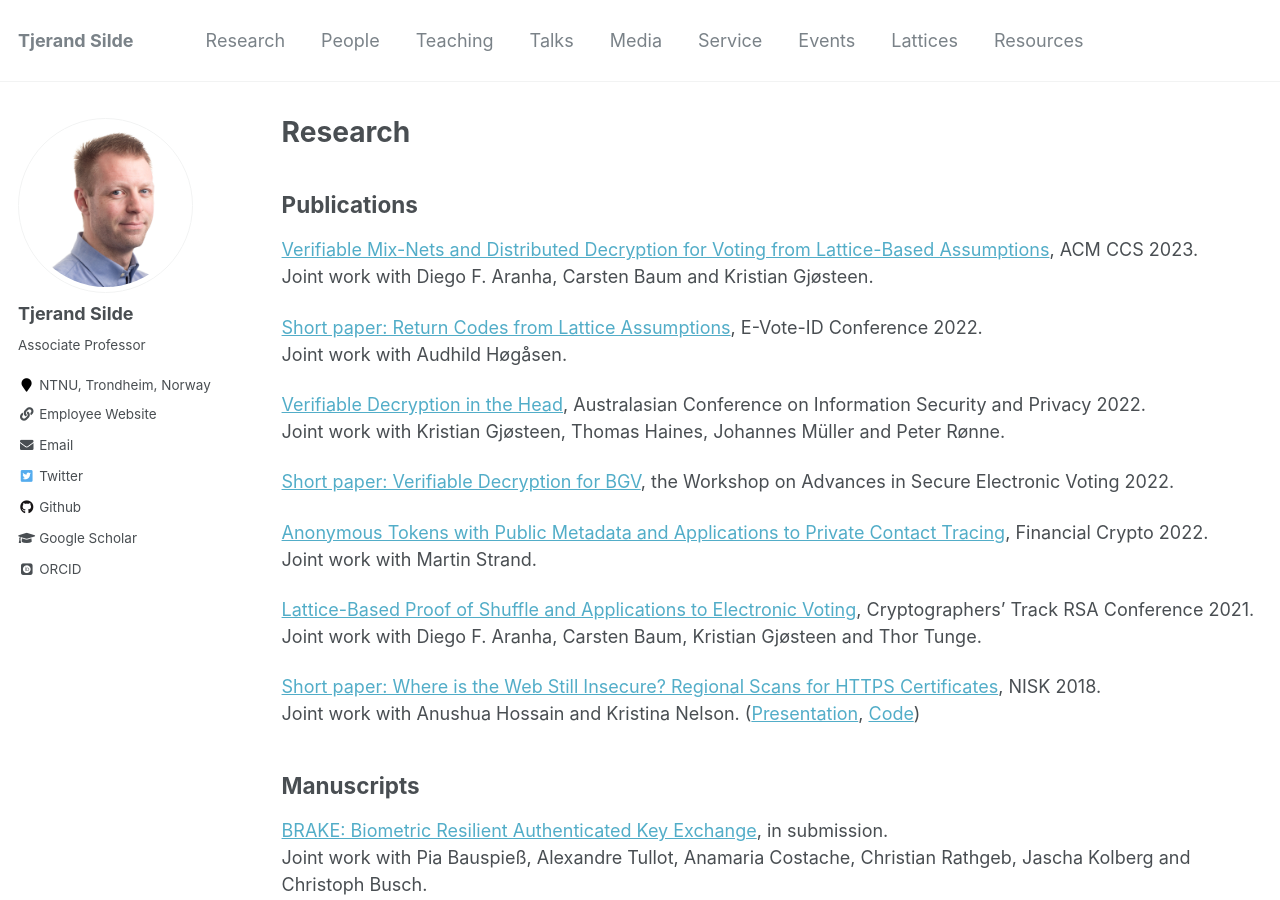
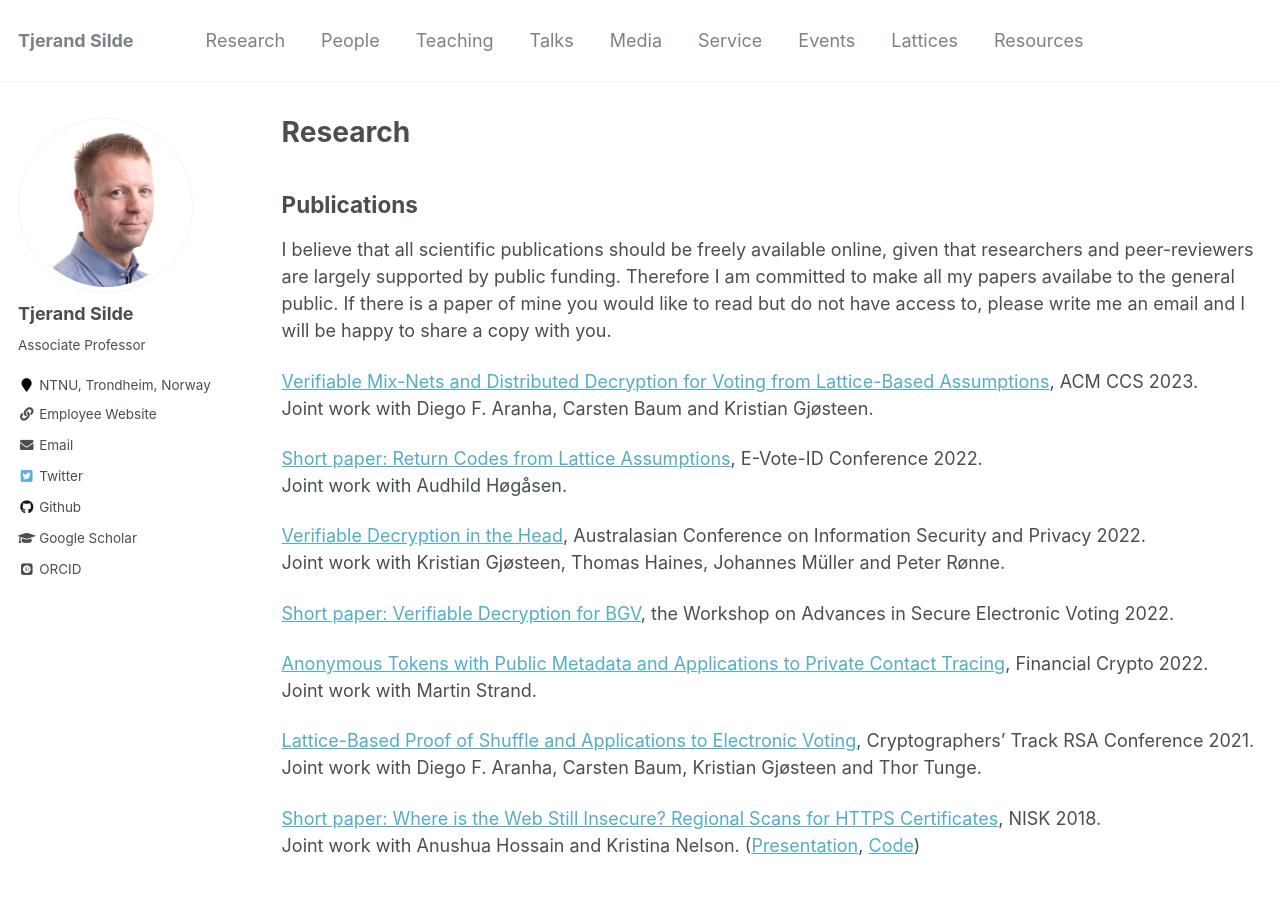
Before and after one commit to tjesi/tjesi.github.io, a Jekyll site: the page built from _pages/research.md, in a window 1280 px wide and 900 px high. Built offline with Jekyll 4.4.1, drawn with Linux system fonts in a browser that asks for light colours; some web fonts are replaced.

Commit message:
Update research.md

```diff
--- a/_pages/research.md
+++ b/_pages/research.md
@@ -6,6 +6,8 @@
 ---
 
 ## Publications
+
+I believe that all scientific publications should be freely available online, given that researchers and peer-reviewers are largely supported by public funding. Therefore I am committed to make all my papers availabe to the general public. If there is a paper of mine you would like to read but do not have access to, please write me an email and I will be happy to share a copy with you.
 
 [Verifiable Mix-Nets and Distributed Decryption for Voting from Lattice-Based Assumptions](https://eprint.iacr.org/2022/422.pdf), ACM CCS 2023.\
 Joint work with Diego F. Aranha, Carsten Baum and Kristian Gjøsteen.
```
